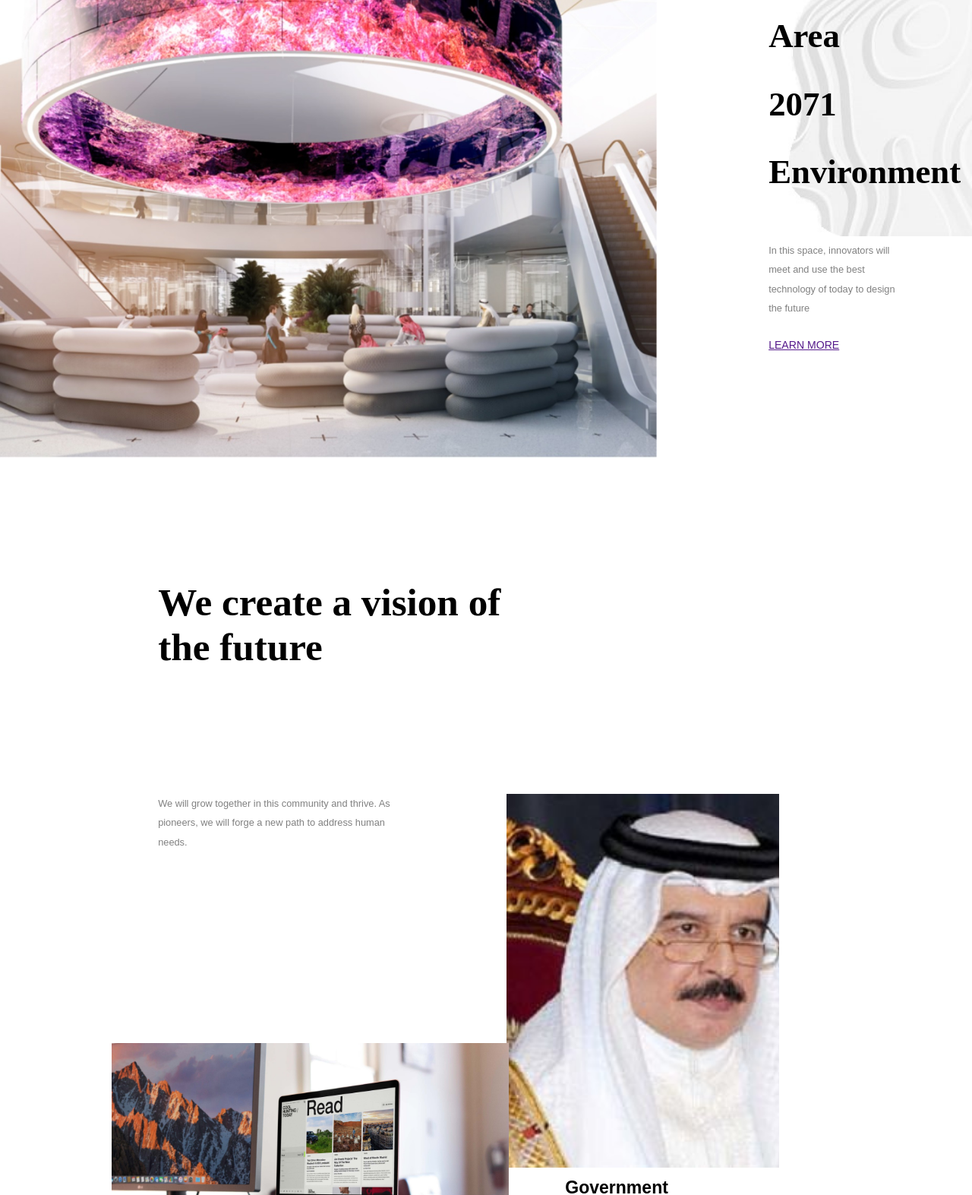
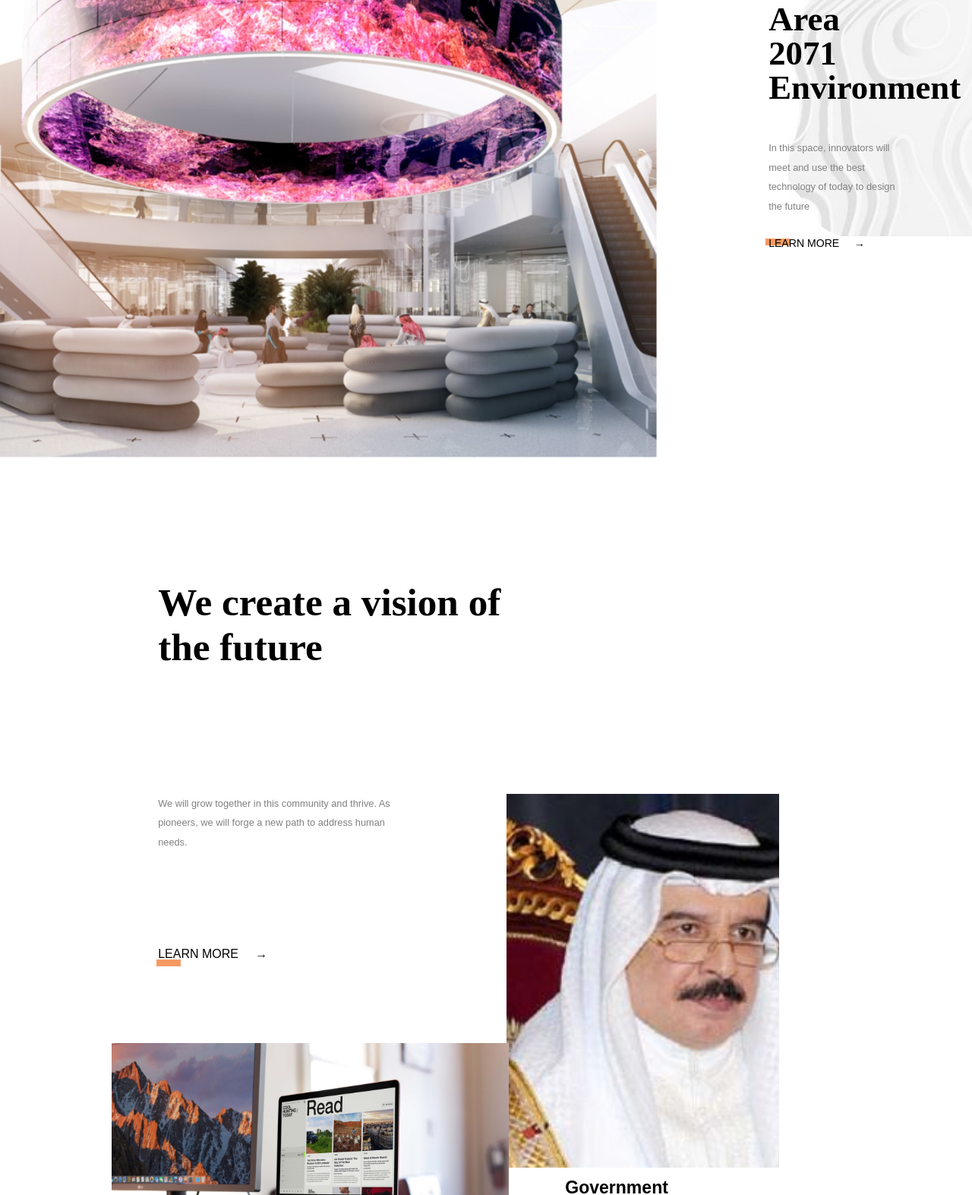
Before and after one commit to PolarisTLX/Area-2071-Challenge, a plain HTML site: page index.html in a window 1280 px wide. Shown: the part 2597-4170 px from the top of the page at 76% size. Drawn offline with Linux system fonts and the light colour scheme; a web font is replaced by a local one.

Commit message:
learn more links styling
Co-authored-by: Paul Rail <paul.a.rail@gmail.com>

```diff
--- a/index.html
+++ b/index.html
@@ -79,7 +79,8 @@
       <p class="lounge-text">
         <strong>Area 2071 Environment</strong>
         In this space, innovators will meet and use the best technology of today to design the future
-      <a href="">LEARN MORE</a>
+        <a class="learn-link" href="">LEARN MORE  &nbsp;&nbsp;&nbsp; <span>→</span></a>
+        <div class="orange-box"></div>
       </p>
     </div>
     <div class="lounge-topo">
@@ -92,6 +93,7 @@
     </h1>
       <p class="text-v">
         We will grow together in this community and thrive. As pioneers, we will forge a new path to address human needs.
+        <a class="learn-more" href=""><div class="orange-box2"></div>LEARN MORE  &nbsp;&nbsp;&nbsp; <span>→</span></a>
       </p>
       <img class="bking-img" src="images/bking.jpg" alt="Government">
       <div class="grey-bking"></div>
--- a/style.css
+++ b/style.css
@@ -265,6 +265,7 @@ u {
   font-family: serif;
   display: block;
   padding-bottom: 1em;
+  line-height: 1;
 }
 
 .lounge-verbage a {
@@ -295,6 +296,21 @@ u {
 .lounge-text {
   grid-area: words1;
 }
+
+.learn-link{
+  text-decoration: none;
+  color: black;
+}
+
+.orange-box{
+  grid-area: words1;
+  margin-top: -2.5vh;
+  margin-left: -.3vw;
+  background-color: rgb(246,154,99);
+  height: .75vw;
+  width: 2.5vw;
+}
+
 .lounge-topo {
   /* grid-area: topo; */
   grid-area: 5 / 8 / 6 / 11;
@@ -331,7 +347,24 @@ u {
   margin-right: 12vw;
 }
 
+.learn-more{
+  grid-area: 3 / 1 / 4 / 2;
+  color: black;
+  display: block;
+  margin-top: 3vw;
+  margin-left: 5vw;
+  text-decoration: none;
+  /* box-shadow: -0.6vh 0.6vh rgb(234,83,24); */
+}
 
+.orange-box2{
+  grid-area: 3 / 1 / 4 / 2 ;
+  margin-top: 4.2vw;
+  background-color: rgb(246,154,99);
+  height: .75vw;
+  width: 2.5vw;
+  margin-left: 4.8vw;
+}
 
 .bking-img {
   grid-area: 2 / 2 / 5 / 3 ;
```
